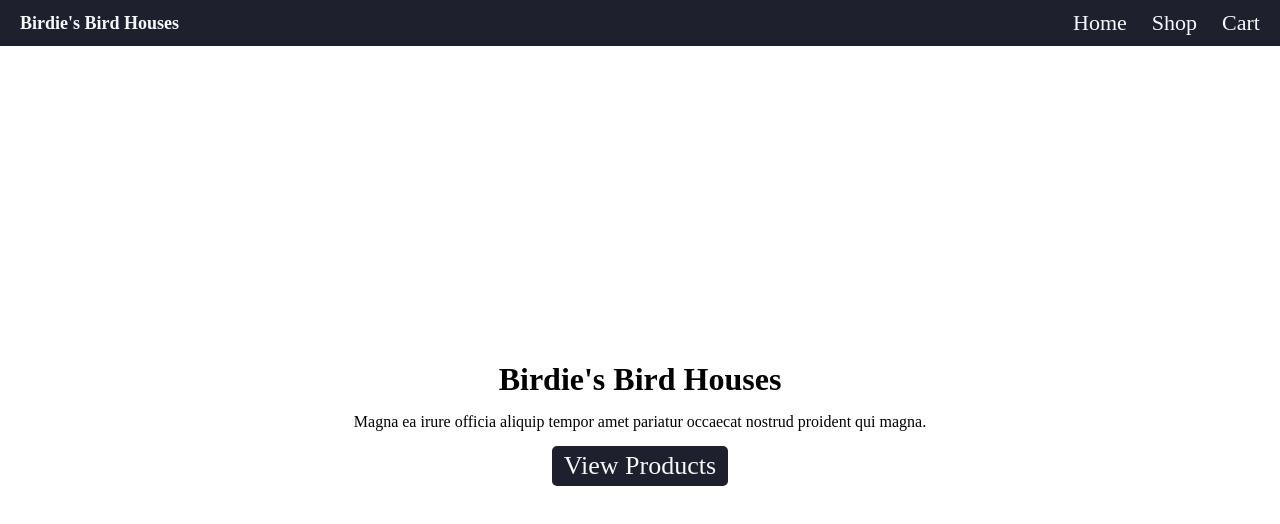
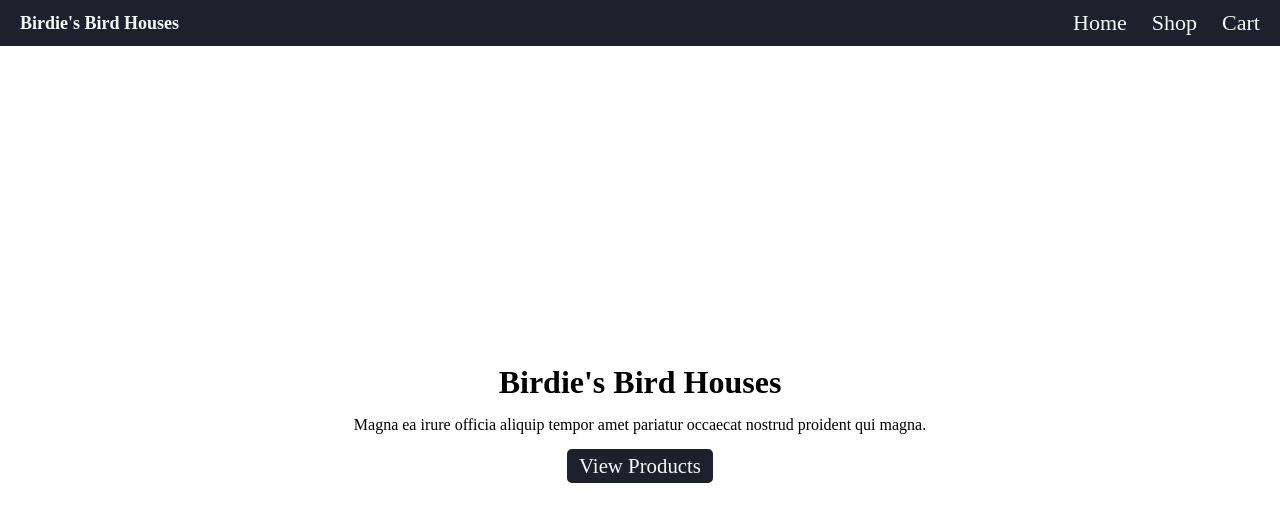
Before and after one commit to robisonwebdev/shopping-cart, a React (Create React App) app: page / in a window 1280 px wide. Shown: the top 524 px of the page. Built offline with nearby package versions, Linux system fonts and the light colour scheme; a web font is replaced by a local one.

Commit message:
Changed font-size on .welcome_button Changed color for .welcome_button:hover

```diff
--- a/src/styles/Main/Button.css
+++ b/src/styles/Main/Button.css
@@ -1,5 +1,5 @@
 .button {
-    color: black;
+    color: #000;
 }
 
 .welcome_button {
@@ -8,12 +8,12 @@
     border-radius: 5px;
     color: var(--white);
     cursor: pointer;
-    font-size: 26px;
+    font-size: 1.3rem;
     padding: 3px 10px;
     transition: 0.3s;
 }
 
 .welcome_button:hover {
     background-color: var(--white);
-    color: var(--black);
+    color: var(--blueBlack);
 }
```
